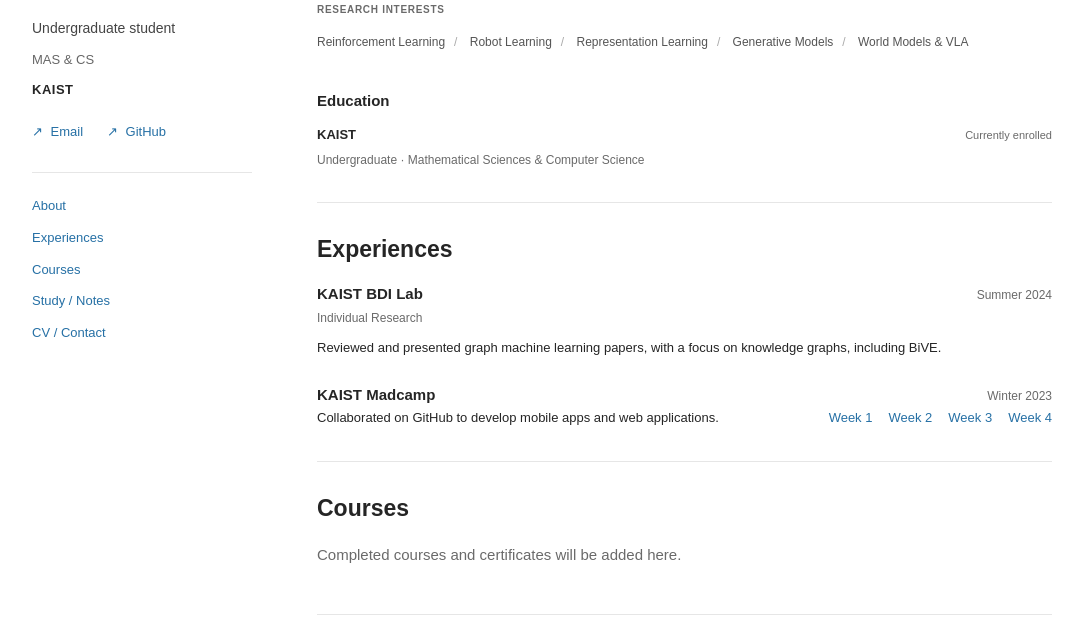
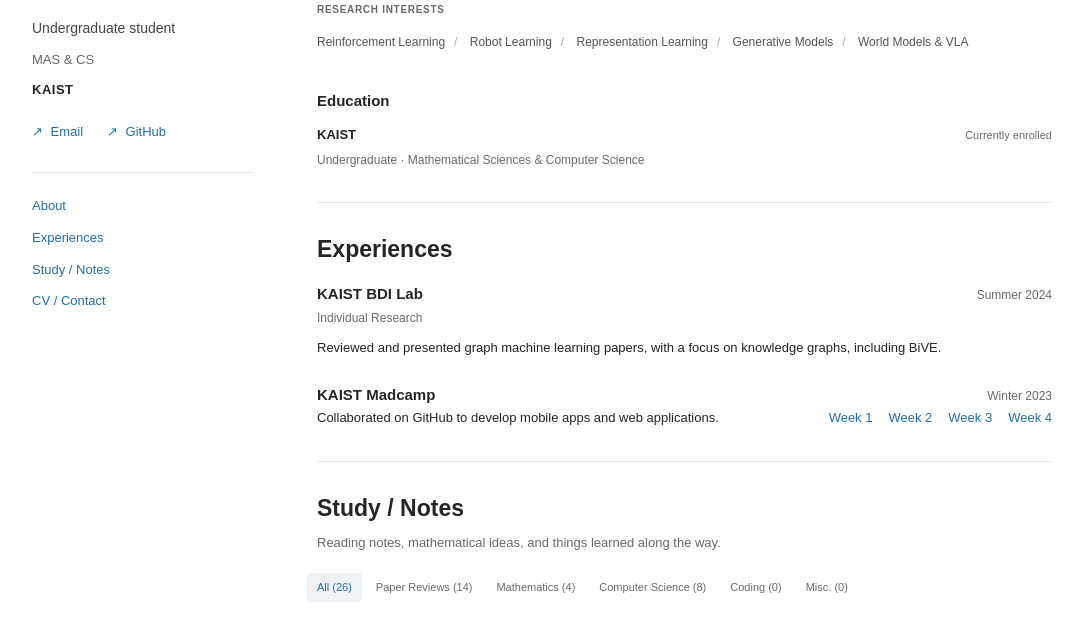
Before and after one commit to pepeking67/pepeking67.github.io, a website: page docs/index.html in a window 1280 px wide. Shown: the part 312-933 px from the top of the page, without its empty margins (98-1181 px from the left). Drawn offline with Linux system fonts and the light colour scheme.

Commit message:
Remove Courses section and sidebar link

```diff
--- a/docs/index.html
+++ b/docs/index.html
@@ -15,7 +15,7 @@
 <h1>Kim Su Hwan</h1><p class="korean" lang="ko">김수환</p>
 <p class="role">Undergraduate student</p><p class="affiliation">MAS &amp; CS<br><strong>KAIST</strong></p>
 <div class="profile-links"><a href="mailto:papaking67@kaist.ac.kr"><span aria-hidden="true">↗</span> Email</a><a href="https://github.com/pepeking67" target="_blank" rel="noopener noreferrer"><span aria-hidden="true">↗</span> GitHub</a></div>
-<nav class="sidebar-nav" aria-label="Main navigation"><a href="#about">About</a><a href="#experiences">Experiences</a><a href="#courses">Courses</a><a href="#notes">Study / Notes</a><button type="button" id="open-contact">CV / Contact</button></nav>
+<nav class="sidebar-nav" aria-label="Main navigation"><a href="#about">About</a><a href="#experiences">Experiences</a><a href="#notes">Study / Notes</a><button type="button" id="open-contact">CV / Contact</button></nav>
 </aside>
 <main id="main">
 <section id="about" class="about"><h2>About</h2><p class="lead">I am an undergraduate student at KAIST studying Mathematical Sciences and Computer Science.</p><p>My interests center on <strong>sample-efficient reinforcement learning</strong> and <strong>robot learning</strong>, particularly how agents can adapt to unfamiliar situations and recover from failures.</p><p>My reading spans offline-to-online reinforcement learning, visual representation learning, generative models, and world models &amp; VLA, with a broader interest in reliable decision-making and generalization.</p>
@@ -23,7 +23,6 @@
 <div class="education"><h3>Education</h3><div class="education-row"><div><strong>KAIST</strong><p>Undergraduate · Mathematical Sciences &amp; Computer Science</p></div><span class="subtle">Currently enrolled</span></div></div>
 </section>
 <section id="experiences"><div class="section-heading"><h2>Experiences</h2></div><article class="experience"><div class="experience-heading"><h3>KAIST BDI Lab</h3><span class="subtle">Summer 2024</span></div><p class="experience-role">Individual Research</p><p class="experience-description">Reviewed and presented graph machine learning papers, with a focus on knowledge graphs, including BiVE.</p></article><article class="experience" style="margin-top:24px"><div class="experience-heading"><h3>KAIST Madcamp</h3><span class="subtle">Winter 2023</span></div><div style="display:flex;align-items:baseline;justify-content:space-between;gap:16px;flex-wrap:wrap"><p class="experience-description" style="flex:1 1 340px">Collaborated on GitHub to develop mobile apps and web applications.</p><div class="profile-links" style="flex-wrap:wrap;gap:16px;justify-content:flex-end;margin-left:auto"><a href="experiences/madcamp-week-1.html">Week 1</a><a href="experiences/madcamp-week-2.html">Week 2</a><a href="experiences/madcamp-week-3.html">Week 3</a><a href="experiences/madcamp-week-4.html">Week 4</a></div></div></article></section>
-<section id="courses"><div class="section-heading"><h2>Courses</h2></div><p class="subtle">Completed courses and certificates will be added here.</p></section>
 <section id="notes"><div class="section-heading"><h2>Study / Notes</h2></div><p class="section-intro">Reading notes, mathematical ideas, and things learned along the way.</p><div class="filters" role="group" aria-label="Filter notes by category"><button class="active" aria-pressed="true" data-filter="All">All</button><button aria-pressed="false" data-filter="Paper Reviews">Paper Reviews</button><button aria-pressed="false" data-filter="Mathematics">Mathematics</button><button aria-pressed="false" data-filter="Computer Science">Computer Science</button><button aria-pressed="false" data-filter="Coding">Coding</button><button aria-pressed="false" data-filter="Miscellaneous">Misc.</button></div><div id="paper-field-filter" hidden><span class="small-label">FIELD</span><div id="paper-fields" class="filters" role="group" aria-label="Filter paper reviews by field"></div></div><p id="notes-count" class="note-meta" role="status"></p><div id="notes-list" aria-live="polite"><div class="empty-notes"><span class="empty-symbol" aria-hidden="true">✳</span><div><h3>Notes are on their way.</h3><p>Study notes and paper reviews will appear here.</p></div></div></div><div id="notes-pagination"></div><noscript><p>Enable JavaScript to browse study notes.</p></noscript></section>
 
 <footer><span>© 2026 Kim Su Hwan</span><a href="#about">Back to top ↑</a></footer>
```
Also changed, not shown: src/index.html (+1 -2 lines).
